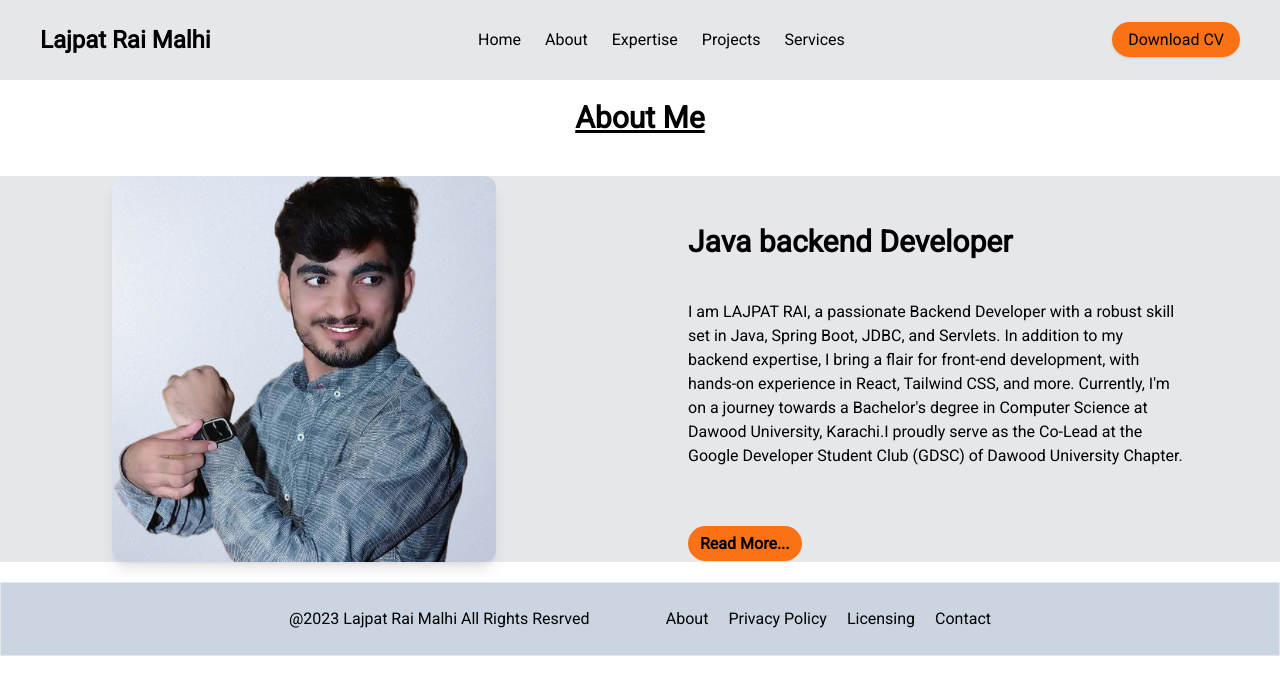
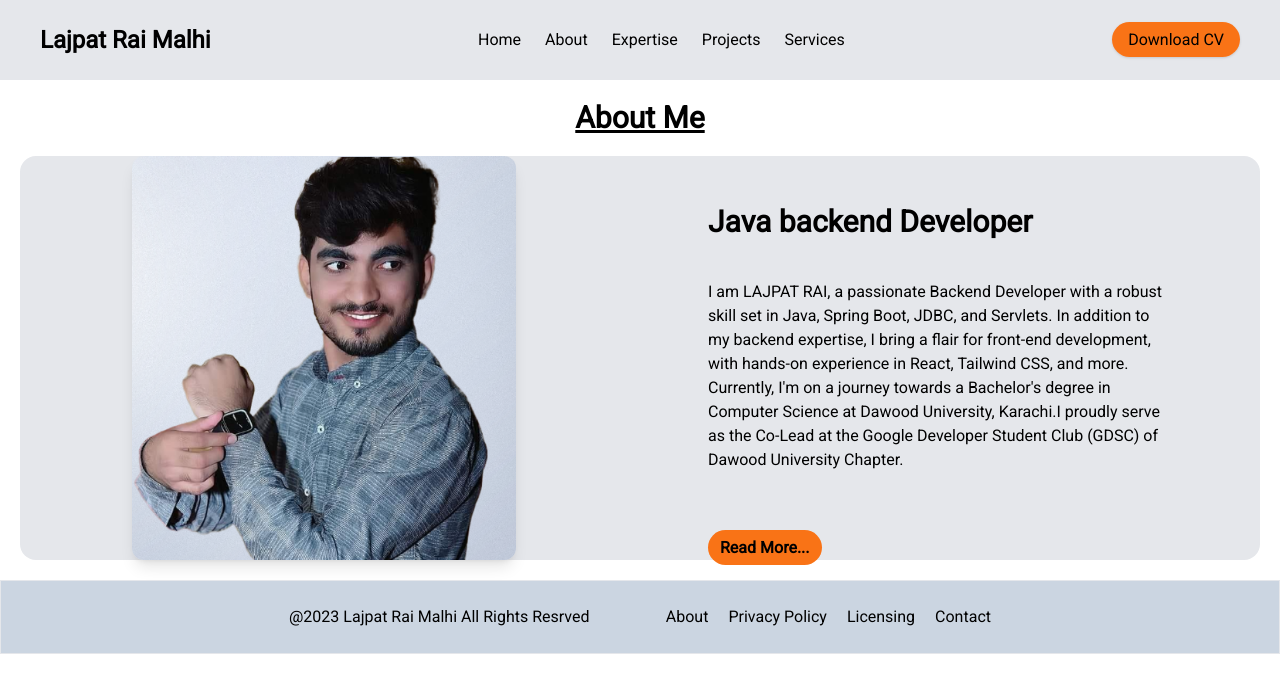
Before and after one commit to rai11lajpat/portFolio, a React (Vite) app: page /About in a window 1280 px wide. Shown: the top 694 px of the page. Built offline with nearby package versions, Linux system fonts and the light colour scheme.

Commit message:
name changed

```diff
--- a/src/components/AboutSection.jsx
+++ b/src/components/AboutSection.jsx
@@ -5,9 +5,9 @@ const AboutSection = () => {
       <h2 className="pt-5 text-3xl underline  text-center font-bold ">
         About Me
       </h2>
-      <div className="about  bg-gray-200">
+      <div className="about  bg-gray-200 rounded-2xl ml-5 mr-5">
 
-        <div className="flex mt-10 ms-28">
+        <div className="flex mt-5 ms-28">
           <div className="flex justify-center w-full">
             <img
               className="rounded-xl shadow-lg max-w-sm "
```
Also changed, not shown: 5 other files (tests, documents, lock files or other folders).
